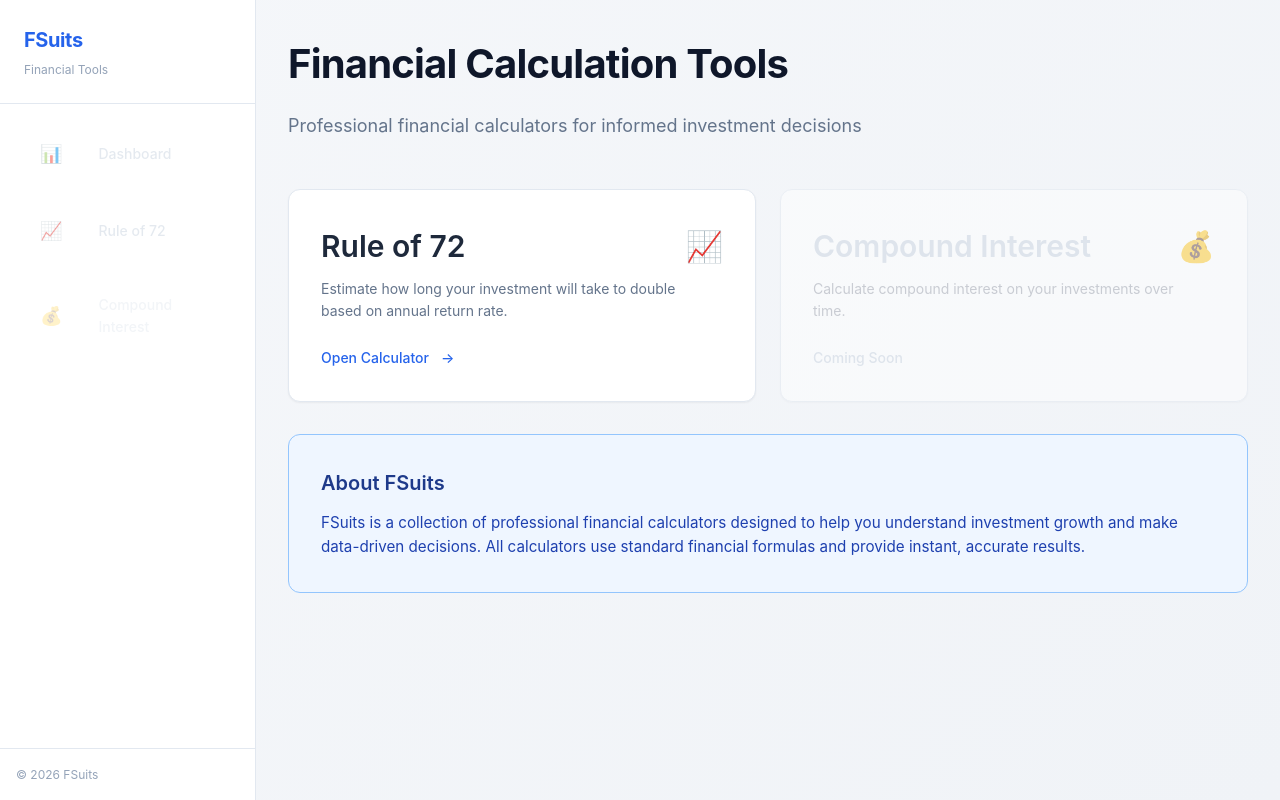
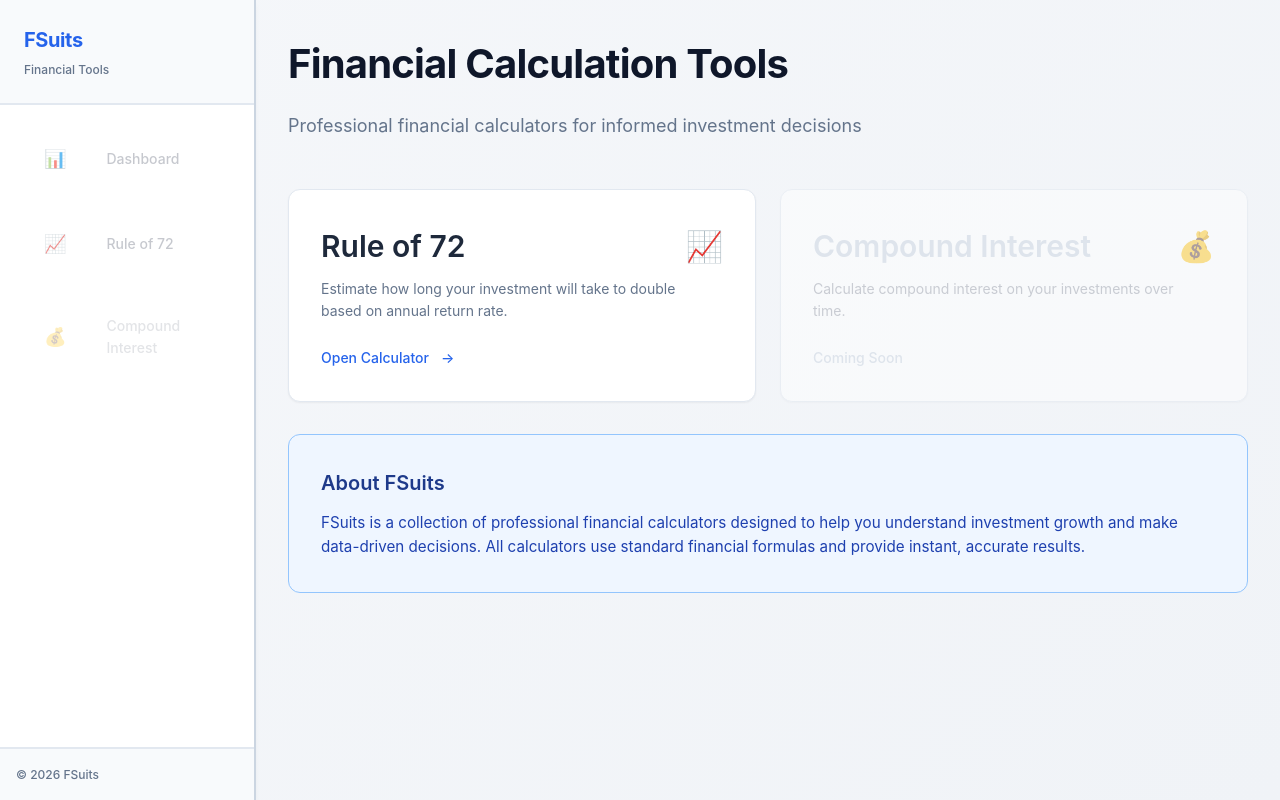
Before and after one commit to johndoe2x/Fsuits, a Next.js app: page /Fsuits/ in a window 1280 px wide. Built offline with nearby package versions, Linux system fonts and the light colour scheme.

Commit message:
Fix: Improve sidebar visibility and styling

```diff
--- a/app/globals.css
+++ b/app/globals.css
@@ -55,19 +55,21 @@ a:hover {
 /* Sidebar */
 aside {
   width: 16rem;
-  background: white;
-  border-right: 1px solid #e2e8f0;
+  background: #ffffff;
+  border-right: 2px solid #cbd5e1;
   height: 100vh;
   position: sticky;
   top: 0;
   display: flex;
   flex-direction: column;
   padding: 0;
+  box-shadow: 0 4px 6px -1px rgba(0, 0, 0, 0.05);
 }
 
 aside > div:first-child {
   padding: 1.5rem;
-  border-bottom: 1px solid #e2e8f0;
+  border-bottom: 2px solid #e2e8f0;
+  background: #f8fafc;
 }
 
 aside h1 {
@@ -79,8 +81,9 @@ aside h1 {
 
 aside p {
   font-size: 0.75rem;
-  color: #94a3b8;
+  color: #64748b;
   margin: 0;
+  font-weight: 500;
 }
 
 nav {
@@ -98,7 +101,7 @@ nav span {
   display: flex;
   align-items: center;
   gap: 0.75rem;
-  padding: 0.625rem 0.75rem;
+  padding: 0.75rem 0.875rem;
   border-radius: 0.5rem;
   font-size: 0.875rem;
   font-weight: 500;
@@ -106,32 +109,35 @@ nav span {
 }
 
 nav a {
-  color: #475569;
+  color: #334155;
 }
 
 nav a:hover {
-  background: #f1f5f9;
+  background: #e0e7ff;
   text-decoration: none;
+  color: #2563eb;
 }
 
 nav a.active {
   background: #eff6ff;
   color: #2563eb;
-  border-left: 2px solid #2563eb;
-  padding-left: calc(0.75rem - 2px);
+  border-left: 3px solid #2563eb;
+  padding-left: calc(0.875rem - 3px);
+  font-weight: 600;
 }
 
 nav span {
-  color: #cbd5e1;
+  color: #a1a5af;
   cursor: not-allowed;
-  opacity: 0.5;
+  opacity: 0.6;
 }
 
 aside > div:last-child {
   padding: 1rem;
-  border-top: 1px solid #e2e8f0;
+  border-top: 2px solid #e2e8f0;
   font-size: 0.75rem;
-  color: #94a3b8;
+  color: #64748b;
+  background: #f8fafc;
 }
 
 /* Main Content */
```
